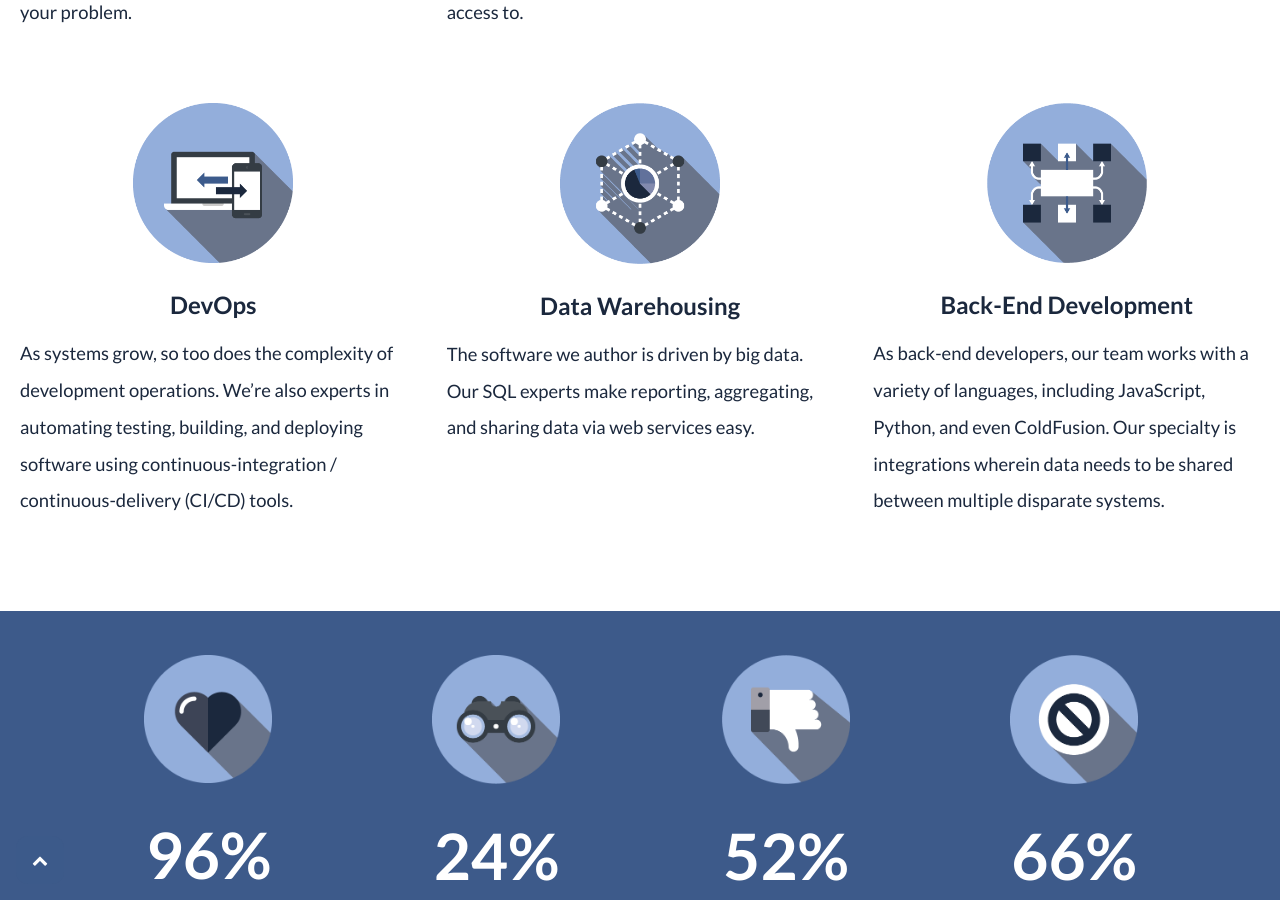
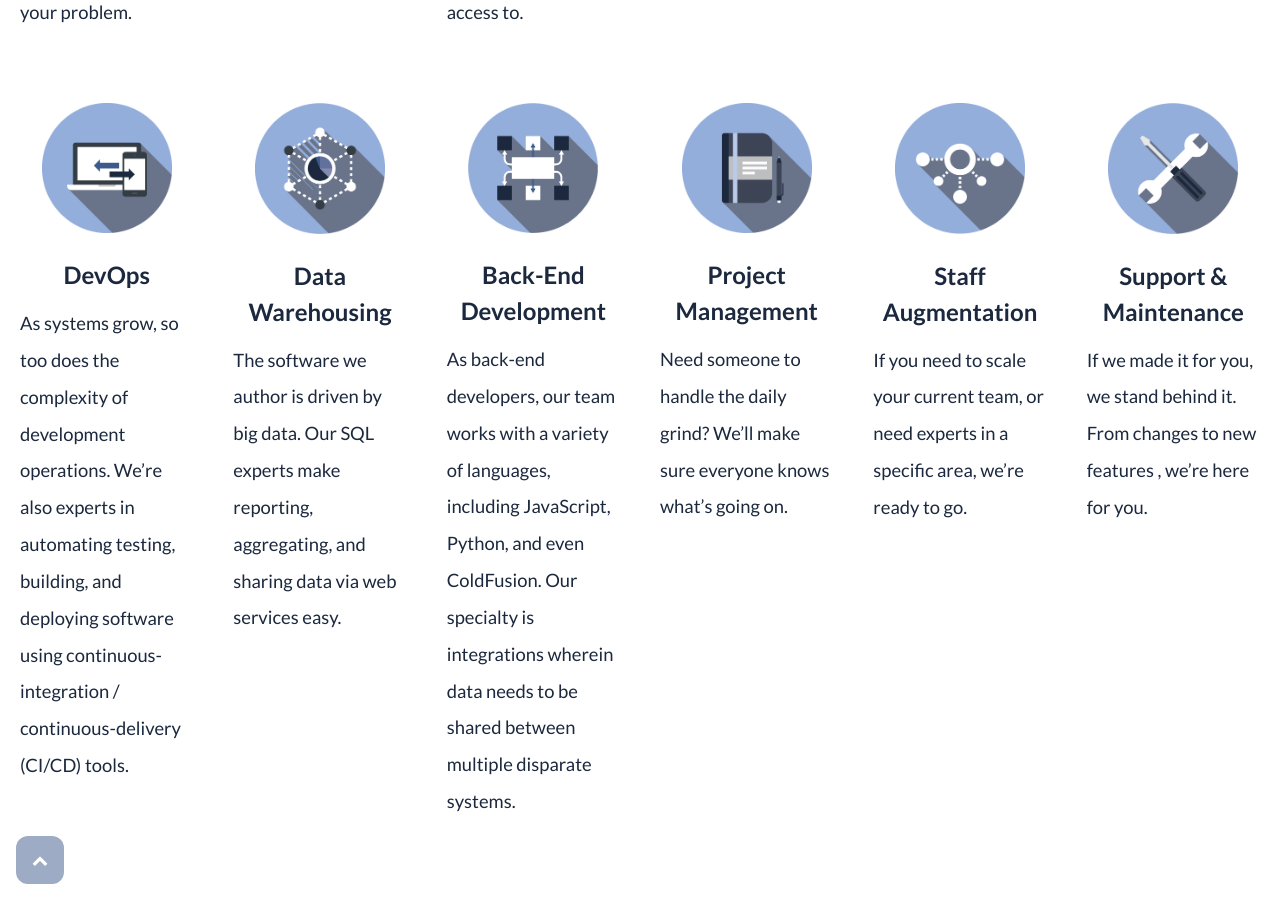
Before and after one commit to bgsoftware/company-site, a Jekyll site: the page built from index.md, in a window 1280 px wide and 900 px high, scrolled down 2219 px. Built offline with Jekyll 4.4.1, drawn with Linux system fonts in a browser that asks for light colours; comment, search, counter and statistics services are not loaded; some of the changed text lies outside the part shown.

Commit message:
Update _data/services.yml with link and remove points

```diff
--- a/_data/services.yml
+++ b/_data/services.yml
@@ -1,33 +1,36 @@
 - name   : Software Development
   image  : software_development_icon.png
+  link   : software-development
   point  : We find out what you’d like to achieve with your business, show you the possibilities, then talk with you about creating software that solves your problem.
-  points :
-    - Database Design and Implementation
-    - Mobile Applications
-    - Application Management & Support
 - name   : Security
   image  : security_icon.png
+  link   : security-icon
   point  : We can create tools to not only make sure the person accessing your program(s) is who they say they are, but also verify what each user has access to.
-  points :
-    - Single Sign-On
-    - Authorization
-    - Authentication
 - name   : System Integrations
   image  : data_integration_icon.png
+  link   : system-integrations
   point  : We can gather up business records from legacy systems, old databases, and your brand-new data to show you one unified view.
-  points :
-    - APIs
-    - Automation Services
-    - Scheduled Tasks
 - name   : DevOps
   image  : devops_icon.png
+  link   : devops
   point  : As systems grow, so too does the complexity of development operations. We’re also experts in automating testing, building, and deploying software using continuous-integration / continuous-delivery (CI/CD) tools.
-  points :
 - name   : Data Warehousing
   image  : data_warehousing_icon.png
+  link   : data-warehousing
   point  : The software we author is driven by big data. Our SQL experts make reporting, aggregating, and sharing data via web services easy.
-  points :
 - name   : Back-End Development
   image  : back-end_development_icon.png
+  link   : back-end-development
   point  : As back-end developers, our team works with a variety of languages, including JavaScript, Python, and even ColdFusion. Our specialty is integrations wherein data needs to be shared between multiple disparate systems.
-  points :
+- name   : Project Management
+  image  : project_management_icon.png
+  link   : project-management
+  point  : Need someone to handle the daily grind? We’ll make sure everyone knows what’s going on.
+- name   : Staff Augmentation
+  image  : staff_augmentation_icon.png
+  link   : staff-augmentation
+  point  : If you need to scale your current team, or need experts in a specific area, we’re ready to go.
+- name   : Support & Maintenance
+  image  : support_and_maintenance_icon.png
+  link   : support-and-maintenance
+  point  : If we made it for you, we stand behind it. From changes to new features , we’re here for you.
```
